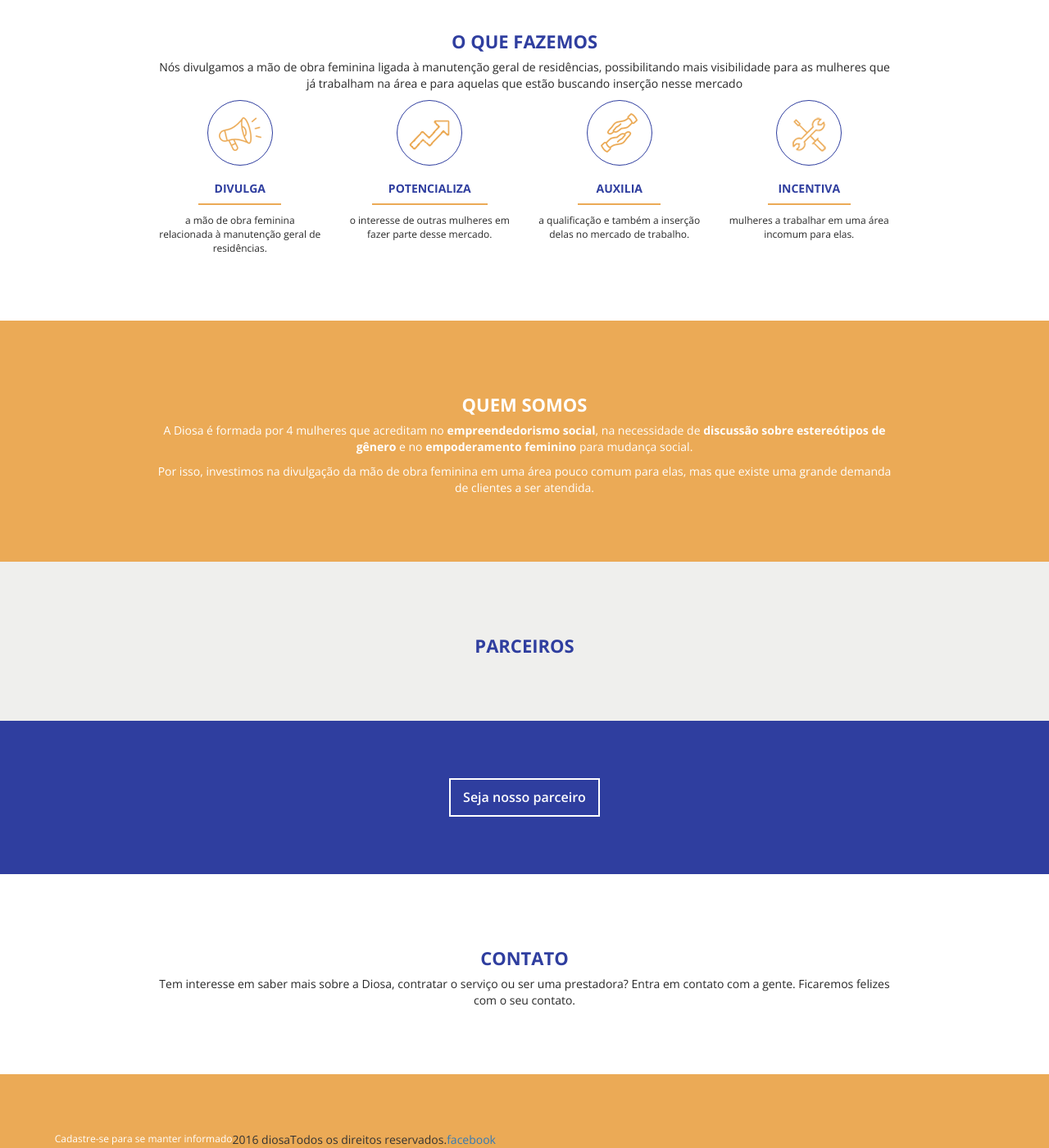
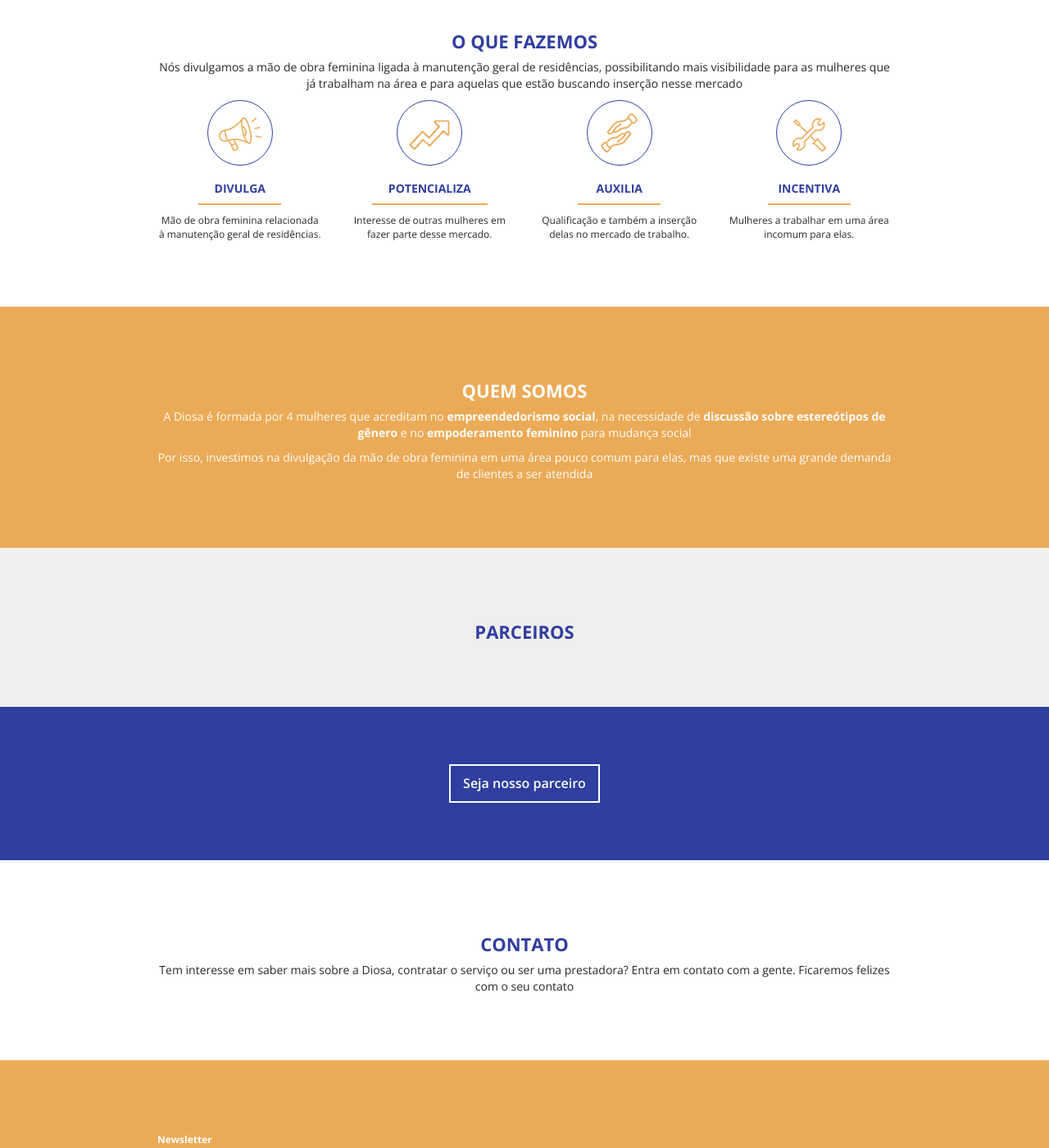
Before and after one commit to anaschwendler/diosa, a Jekyll site: the page built from index.html, in a window 1280 px wide and 1400 px high, scrolled down 602 px. Shown: the whole window at 82% size. Built offline with Jekyll 4.4.1, drawn with Linux system fonts in a browser that asks for light colours.

Commit message:
Texto fixes

```diff
--- a/_config.yml
+++ b/_config.yml
@@ -9,7 +9,7 @@
 title: Diosa
 email: diosa@gmail.com
 description: > # this means to ignore newlines until "baseurl:"
-  Uma plataforma de divulgação de mão de obra feminina na área de manutenção geral de residências.
+  Uma plataforma de divulgação de mão de obra feminina na área de manutenção geral de residências
 register_button: >
   Cadastre-se para se manter informado
 we_do: >
@@ -17,13 +17,13 @@ we_do: >
 description_we_do: >
   Nós divulgamos a mão de obra feminina ligada à manutenção geral de residências, possibilitando mais visibilidade para as mulheres que já trabalham na área e para aquelas que estão buscando inserção nesse mercado
 spread: >
-  a mão de obra feminina relacionada à manutenção geral de residências.
+  Mão de obra feminina relacionada à manutenção geral de residências.
 potencialize: >
-  o interesse de outras mulheres em fazer parte desse mercado.
+  Interesse de outras mulheres em fazer parte desse mercado.
 helps: >
-  a qualificação e também a inserção delas no mercado de trabalho.
+  Qualificação e também a inserção delas no mercado de trabalho.
 encourage: >
-  mulheres a trabalhar em uma área incomum para elas.
+  Mulheres a trabalhar em uma área incomum para elas.
 we_are: >
   Quem somos
 description_we_are: >
@@ -36,7 +36,7 @@ be_partner: >
 contact: >
   Contato
 description_contact: >
-  Tem interesse em saber mais sobre a Diosa, contratar o serviço ou ser uma prestadora? Entra em contato com a gente. Ficaremos felizes com o seu contato.
+  Tem interesse em saber mais sobre a Diosa, contratar o serviço ou ser uma prestadora? Entra em contato com a gente. Ficaremos felizes com o seu contato
 baseurl: "/diosa" # the subpath of your site, e.g. /blog
 url: "http://diosa.me" # the base hostname & protocol for your site
 
--- a/_includes/footer.html
+++ b/_includes/footer.html
@@ -1,11 +1,13 @@
 <footer class="bg-orange">
-    <h2 class="font-bold form-font-size fg-white f-left">Newsletter</h2>
-    <p class="font-normal form-font-size fg-white f-left">Cadastre-se para se manter informado</p>
+    <div class="container-section">
 
-    <p class="f-left">2016 diosa</p>
-    <p class="f-left">Todos os direitos reservados.</p>
+        <h2 class="font-bold form-font-size fg-white">Newsletter</h2>
+        <p class="font-normal form-font-size fg-white">Cadastre-se para se manter informado</p>
 
-    <a  class="f-left" href="https://www.facebook.com/diosamjm/?fref=ts">facebook</a>
+        <p class="f-left">2016 diosa</p>
+        <p class="f-left">Todos os direitos reservados.</p>
+        <a  class="f-left" href="https://www.facebook.com/diosamjm/?fref=ts">facebook</a>
+    </div>
 </footer>
 
 <script src="href="{{ "/js/bootstrap.min.js" | prepend: site.baseurl }}""></script>
--- a/index.html
+++ b/index.html
@@ -50,8 +50,8 @@ layout: default
 <section class="we-are bg-orange ta-c">
     <div class="container-section">
         <h2 class="font-bold title-font-size fg-white tt-u">{{ site.we_are }}</h2>
-        <p class="font-normal content-font-size fg-white">A Diosa é formada por 4 mulheres que acreditam no <span class="font-bold">empreendedorismo social</span>, na necessidade de <span class="font-bold">discussão sobre estereótipos de gênero</span> e no <span class="font-bold">empoderamento feminino</span> para mudança social.</p>
-        <p class="font-normal content-font-size fg-white">Por isso, investimos na divulgação da mão de obra feminina em uma área pouco comum para elas, mas que existe uma grande demanda de clientes a ser atendida.</p>
+        <p class="font-normal content-font-size fg-white">A Diosa é formada por 4 mulheres que acreditam no <span class="font-bold">empreendedorismo social</span>, na necessidade de <span class="font-bold">discussão sobre estereótipos de gênero</span> e no <span class="font-bold">empoderamento feminino</span> para mudança social</p>
+        <p class="font-normal content-font-size fg-white">Por isso, investimos na divulgação da mão de obra feminina em uma área pouco comum para elas, mas que existe uma grande demanda de clientes a ser atendida</p>
     </div>
 </section>
 
```
